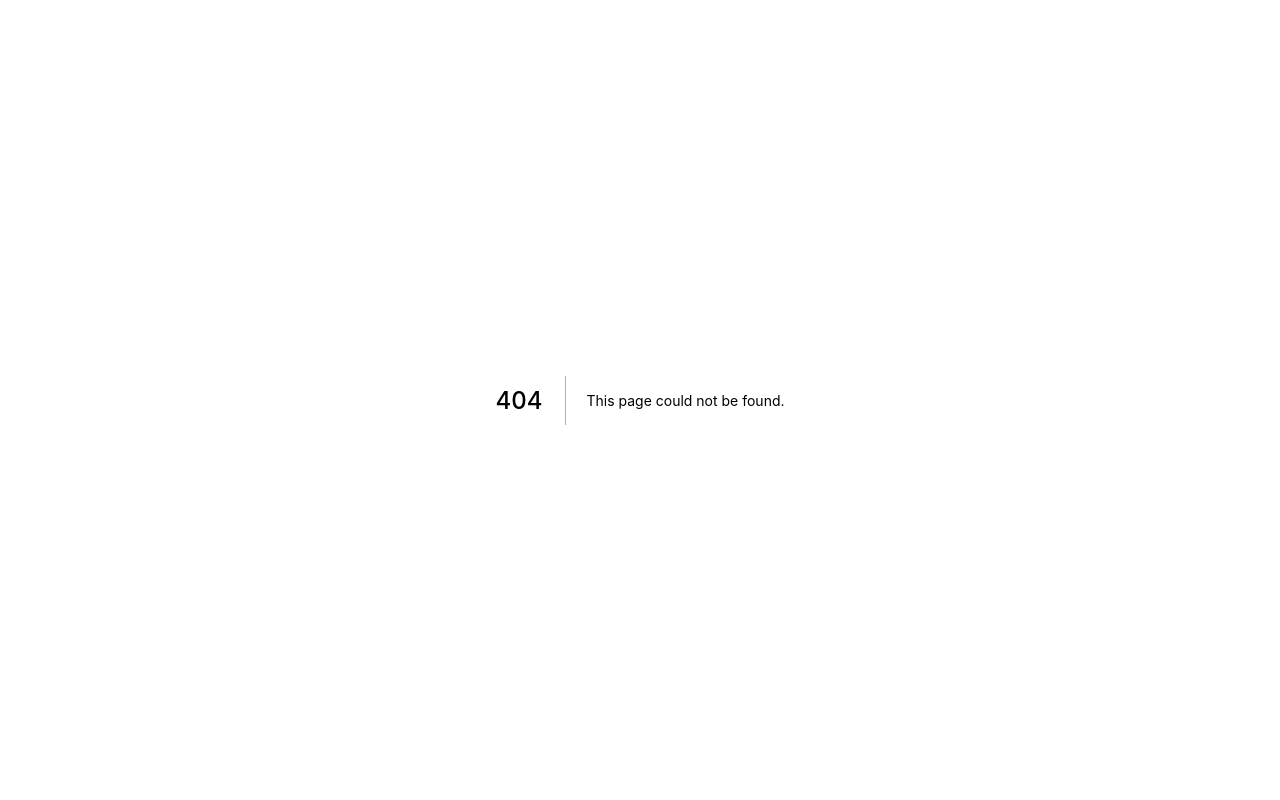
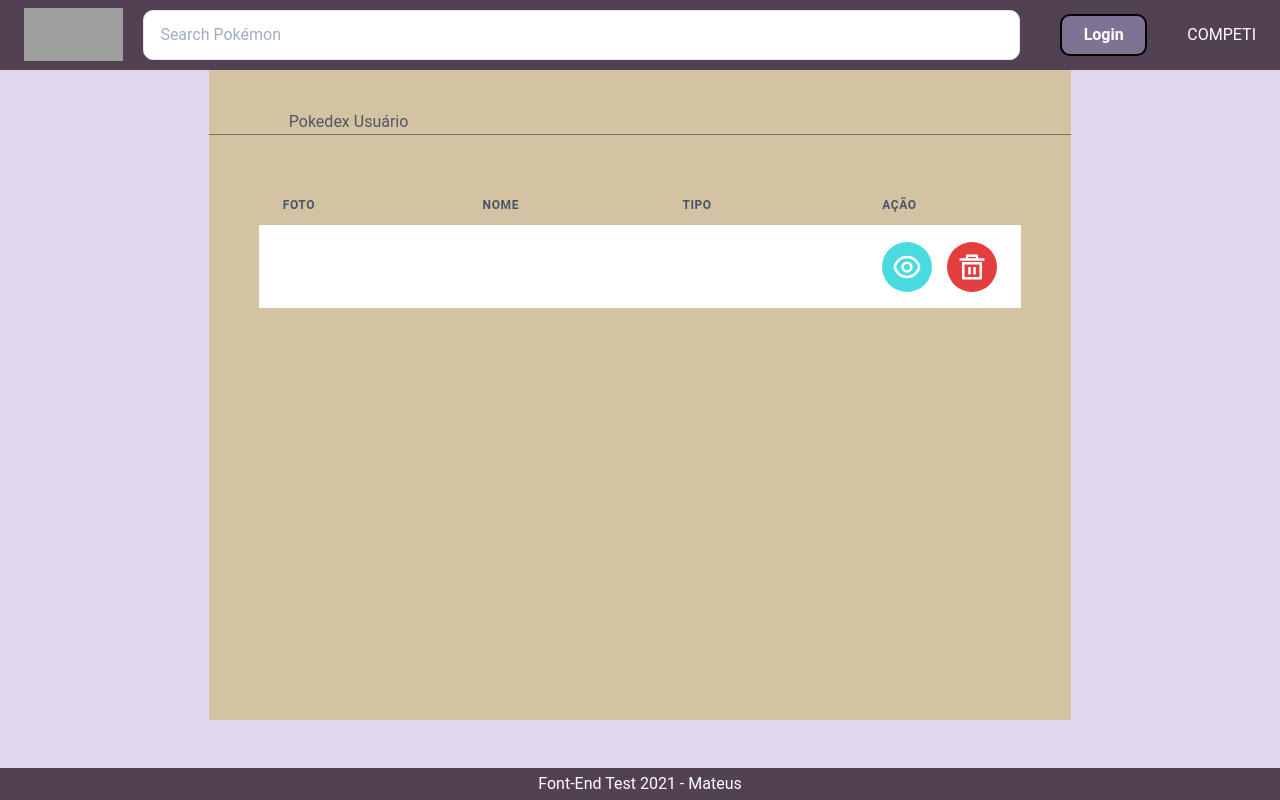
Before and after one commit to matthcarter777/Pokemon, a Next.js app: page /cart in a window 1280 px wide. Before the commit this address had no page. Built offline with nearby package versions, Linux system fonts and the light colour scheme; grey boxes are pictures that could not be loaded.

Commit message:
cart page

```diff
--- a/package.json
+++ b/package.json
@@ -16,11 +16,15 @@
     "framer-motion": "^4.1.17",
     "next": "11.1.2",
     "react": "17.0.2",
-    "react-dom": "17.0.2"
+    "react-dom": "17.0.2",
+    "react-icons": "^4.3.1",
+    "react-responsive-carousel": "^3.2.22",
+    "react-slick": "^0.28.1"
   },
   "devDependencies": {
     "@types/node": "^16.10.3",
     "@types/react": "^17.0.27",
+    "@types/react-slick": "^0.23.7",
     "eslint": "7.32.0",
     "eslint-config-next": "11.1.2",
     "typescript": "^4.4.3"
--- /dev/null
+++ b/src/pages/cart.tsx
@@ -0,0 +1,146 @@
+import {
+  Box,
+  Text,
+  Flex,
+  Heading,
+  Button,
+  Icon,
+  Table,
+  Thead,
+  Tr,
+  Th,
+  Tbody,
+  Td,
+  useBreakpointValue,
+  Spinner,
+  AlertDialog ,
+  AlertDialogBody ,
+  AlertDialogFooter ,
+  AlertDialogHeader ,
+  AlertDialogContent ,
+  AlertDialogOverlay ,
+  Select
+} from "@chakra-ui/react";
+import { RiEyeLine, RiDeleteBin5Line } from "react-icons/ri";
+
+import { Header } from '../components/Header';
+import { Footer } from '../components/Footer';
+
+
+export default function Home() {
+  return (
+    <Flex
+      direction="column"
+      h="100vh"
+    >
+      <Header />
+
+      <Flex
+        w="100%"
+        h="100%"
+        my="6"
+        maxWidth={1480}
+        mx="auto"
+        px="6"
+        justifyContent="center"
+        flexDirection="row"
+      >
+        <Flex
+          marginTop="-6"
+          bg="#D4C3A3"
+          height="100%"
+          width="70%"
+          direction="column"
+        >
+          <Flex
+            direction="column"
+            w="100%"
+            h="10%"
+            borderBottom="1px solid #707070"
+          >
+            <Flex
+              marginTop="10"
+              marginStart="20"
+              direction="column"
+            >
+
+              <Text color="#535662">
+                Pokedex Usuário
+              </Text>
+
+            </Flex>
+
+          </Flex>
+
+          <Flex
+            padding="50"
+          >
+            <Table colorScheme="whiteAlpha">
+              <Thead>
+                <Tr>
+                  <Th>Foto</Th>
+                  <Th>Nome</Th>
+                  <Th>Tipo</Th>
+                  <Th width="8">Ação</Th>
+                </Tr>
+              </Thead>
+              <Tbody>
+                <Tr bg="#fff">
+                  <Td>
+                      <Box>
+                          <Text fontWeight="bold">TESTE</Text>
+                      </Box>
+                  </Td>
+                  <Td>
+                      <Box>
+                          <Text fontWeight="bold">TESTE</Text>
+                      </Box>
+                  </Td>
+                  <Td>
+                      <Box>
+                          <Text fontWeight="bold">TESTE</Text>
+                      </Box>
+                  </Td>
+                  <Td>
+                      <Box>
+                        <Flex>
+                          <Button
+                              as="a"
+                              size="sm"
+                              h="50px"
+                              w="50px"
+                              borderRadius="50%"
+                              colorScheme=" #49DBDF;"
+                              marginEnd="15px"
+                            >
+                              <Icon as={RiEyeLine} fontSize="30" />
+                            </Button>
+                            <Button
+                              as="a"
+                              size="sm"
+                              h="50px"
+                              w="50px"
+                              borderRadius="50%"
+                              colorScheme="red"
+                            >
+                              <Icon as={RiDeleteBin5Line} fontSize="30" />
+                            </Button>
+                        </Flex>
+                      </Box>
+                  </Td>
+                </Tr>
+              </Tbody>
+
+            </Table>
+
+          </Flex>
+
+        </Flex>
+
+      </Flex>
+
+      <Footer />
+
+    </Flex>
+  )
+}
```
Also changed, not shown: src/components/Carousel/index.tsx (added, +28 -0 lines), src/components/Item/index.tsx (+9 -4 lines), src/pages/index.tsx (+17 -2 lines), 1 other file (tests, documents, lock files or other folders).
